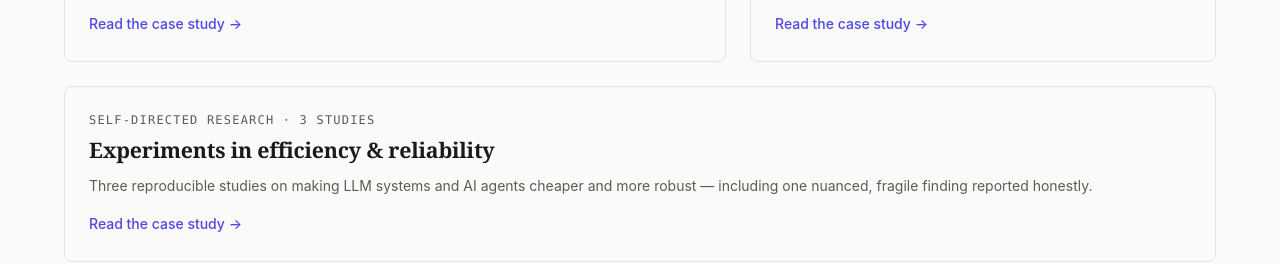
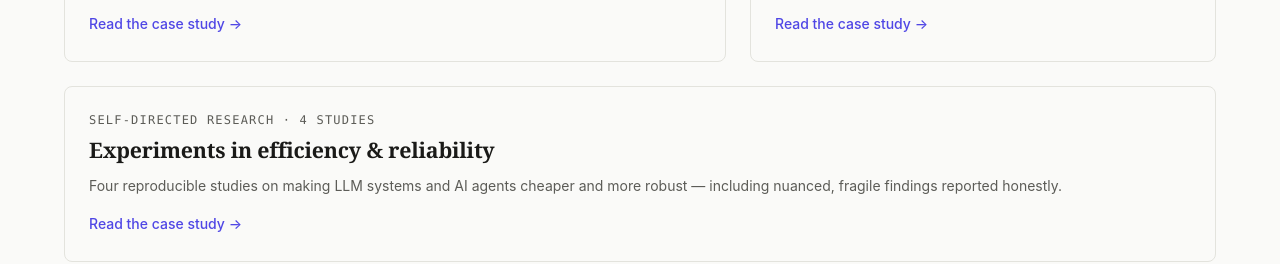
Before and after one commit to jnx01/jnx01.github.io, an Astro site: page / in a window 1280 px wide. Shown: the part 1608-1872 px from the top of the page. Built offline with nearby package versions, Linux system fonts and the light colour scheme; Astro itself is replaced by a stand-in of ours.

Commit message:
Update index.astro

```diff
--- a/src/pages/index.astro
+++ b/src/pages/index.astro
@@ -126,11 +126,11 @@ import { RESUME_URL, EMAIL_DISPLAY, LINKEDIN_URL, GITHUB_URL } from '../site.con
           <Card
             href="/work/experiments/"
             title="Experiments in efficiency & reliability"
-            meta="Self-directed research · 3 studies"
+            meta="Self-directed research · 4 studies"
           >
             <p>
-              Three reproducible studies on making LLM systems and AI agents cheaper and more
-              robust — including one nuanced, fragile finding reported honestly.
+              Four reproducible studies on making LLM systems and AI agents cheaper and more
+              robust — including nuanced, fragile findings reported honestly.
             </p>
           </Card>
         </div>
```
